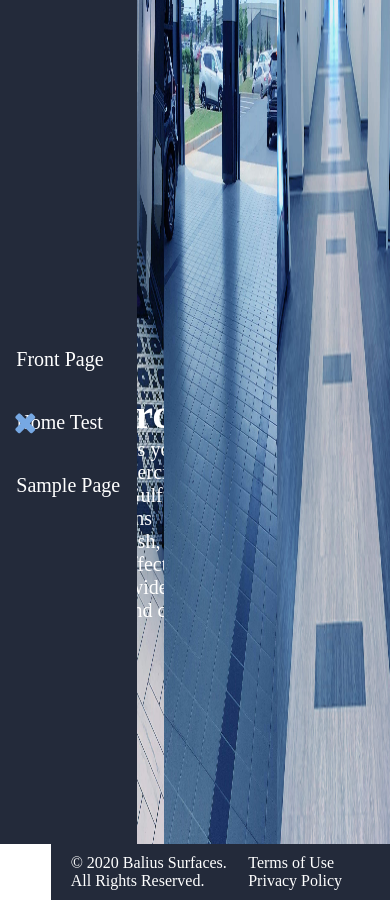
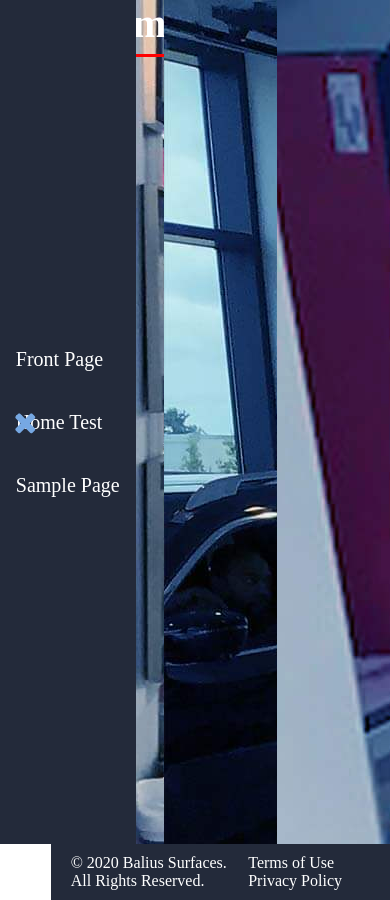
Before and after one commit to KrunalKaPatel/Balius, a plain HTML site: page index.html in a window 390 px wide. Both pictures are taken after a click on the icon 25 px from the left and 422 px from the top of the page. Drawn offline with Linux system fonts and the light colour scheme.

Commit message:
Hover Effect added

```diff
--- a/assets/css/main.css
+++ b/assets/css/main.css
@@ -107,13 +107,14 @@ i.fa.fa-times:hover
 {
     position: fixed;
     top: 0;
-    left: 0;
+    left: -35%;
     opacity: 1;
     z-index: 10;
     background-color: #232a3a;
     height: 100%;
     max-height: 100%;
-    width: 100%;
+	width: 100%;
+	transition: 0.75s all;
     max-width: 35%;
     display: block;
     overflow: hidden;
@@ -121,7 +122,6 @@ i.fa.fa-times:hover
     justify-content: center;
     align-items: center;
 }
-
 
 
 /* Banner Section
@@ -140,6 +140,22 @@ i.fa.fa-times:hover
 {
 	position: relative;
 	overflow: hidden;
+	display: flex;
+	width: 33.33%;
+	transition: all 0.5s ease;
+	height: 100vh;
+}
+.bannerSection .inner-section:nth-child(1)
+{
+	background-image: url("../images/homepage-commercial.jpg");
+}
+.bannerSection .inner-section:nth-child(2)
+{
+	background: url(../images/homepage-industrial.jpg);
+}
+.bannerSection .inner-section:nth-child(3)
+{
+	background: url(../images/homepage-institutional.jpg);
 }
 .bannerSection .inner-section figure img
 {
@@ -150,24 +166,20 @@ i.fa.fa-times:hover
 	transform: scale(1.5);
 	transition: all 0.5s ease;
 }
-/*.bannerSection .inner-section figure img:hover
-{
-	cursor: pointer;
-	width: calc(80% + 20px);
-}*/
-.flex-33:hover {
-    width: calc(33.33% + 20px);
-}
 .bannerSection .inner-section .caption
 {
 	position: absolute;
-	top: 60%;
-	left: 50%;
-	transform: translate(-50%,-50%);
+	/*top: 60%;
+	left: 10%;*/
+	display: flex;
+	justify-content: center;
+	align-items: center;
+	flex-direction: column;
 	color: #fff;
 }
 .bannerSection .inner-section .caption h3
 {
+	margin-bottom: 20px;
 	font-size: 40px;
 	position: relative;
 }
@@ -175,15 +187,21 @@ i.fa.fa-times:hover
 {
 	content: "";
 	position: absolute;
-	top: 0%;
+	bottom: -10px;
 	left: 0%;
-	width: 50px;
-	height: 10px;
+	width: 100%;
+	height: 3px;
 	background-color: red;
-}
+}/*
+.bannerSection .inner-section .caption .inner-caption
+{
+	width: 0%;
+	overflow: hidden;
+}*/
 .bannerSection .inner-section .caption .inner-caption p
 {
-	width: 100%;
+	width: 0%;
+	overflow: hidden;
 	font-size: 20px;
 }
 
--- a/assets/js/general.js
+++ b/assets/js/general.js
@@ -1,20 +1,33 @@
 $(document).ready(function(){
 
-	/* JS For mobile view menu */
+	/* Menu Slide
+	------------------------------*/
+
 	$( ".fa-times" ).hide();
-    $( ".nav-menu" ).hide();
-    jQuery('.fa-bars').click(function(){
-        jQuery('.nav-menu').slideToggle(function() {
+     jQuery('.fa-bars').click(function(){
+            $(".nav-menu").css("left" , "0%")
             $( ".fa-bars" ).hide();
             $( ".fa-times" ).show();
-          });
     });
 
     jQuery(".fa-times" ).click(function() {
-        jQuery( ".nav-menu" ).slideToggle(function() {
+        $(".nav-menu").css("left" , "-35%")
             $( ".fa-times" ).hide();
             $( ".fa-bars" ).show();
           });
+
+    $(".inner-section").mouseover(function(){
+    	let index = $(this).index();
+    	var x = $(".inner-section");
+    	console.log(index);
+    	$(".inner-section").css("width", "24.995%");
+    	$(".inner-section").eq(index).css("width", "50%");
+
+    	/*$(".inner-section").eq(index).find(".caption .inner-caption p").css("width","100%");*/
+    });
+
+    $(".inner-section").mouseout(function(){
+    	$(".inner-section").css("width", "33.33%");
     });
 
 });
--- a/index.html
+++ b/index.html
@@ -41,10 +41,7 @@
 
 			<!-- Banner Section -->
 			<section class="bannerSection">
-				<div class="inner-section flex-33">
-					<figure>
-						<img src="assets/images/homepage-commercial.jpg">
-					</figure>
+				<div class="inner-section">
 					<div class="caption">
 						<h3>Commercial</h3>
 						<div class="inner-caption">
@@ -53,16 +50,16 @@
 					</div>
 				</div>
 
-				<div class="inner-section flex-33">
-					<figure>
+				<div class="inner-section">
+					<!-- <figure>
 						<img src="assets/images/homepage-industrial.jpg">
-					</figure>
+					</figure> -->
 				</div>
 
-				<div class="inner-section flex-33">
-					<figure>
+				<div class="inner-section">
+					<!-- <figure>
 						<img src="assets/images/homepage-institutional.jpg">
-					</figure>
+					</figure> -->
 				</div>
 			</section>
 
```
